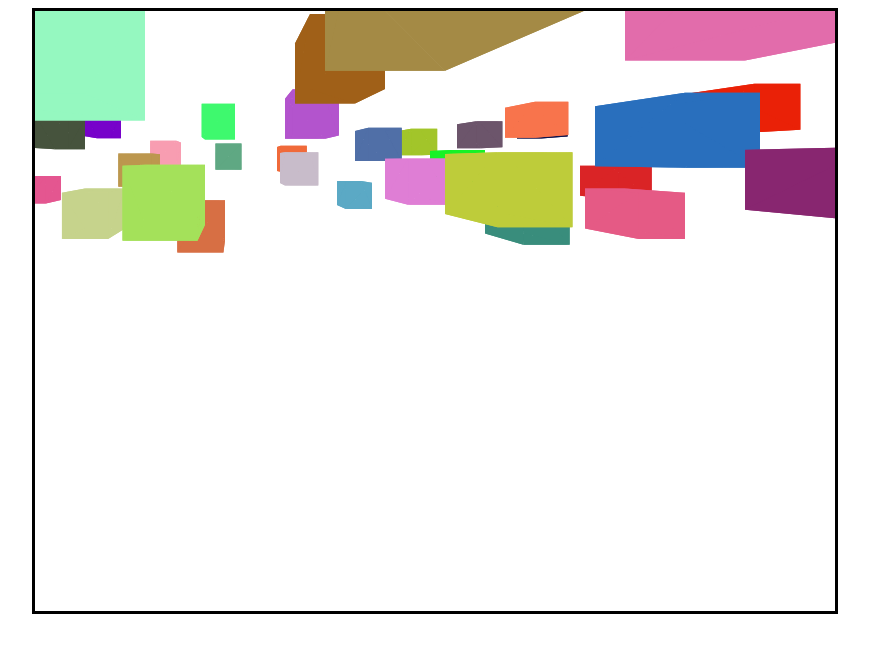
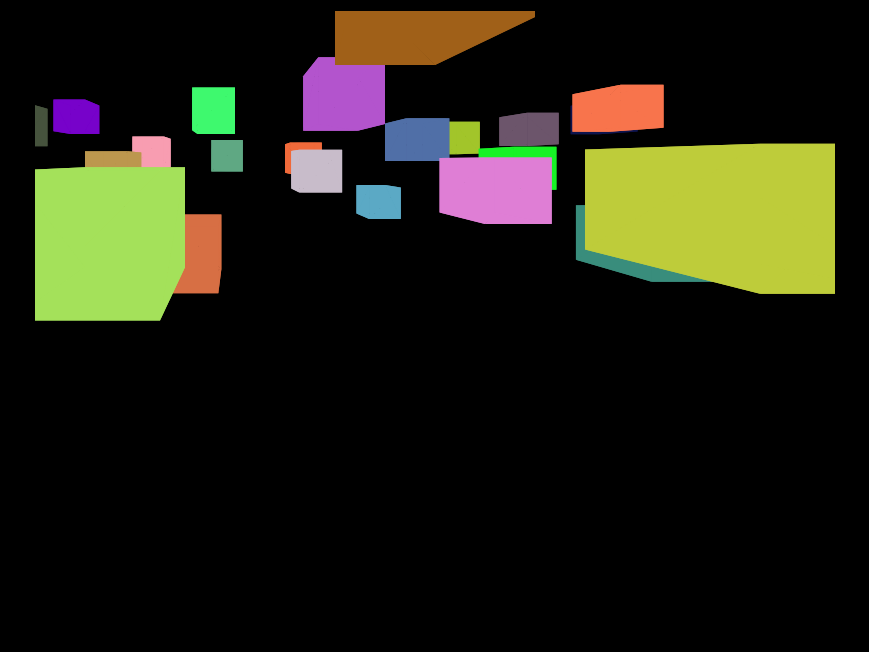
Before and after one commit to ricallinson/js3d, a plain HTML site: page index.html in a window 1280 px wide. Shown: the whole page, without its empty margins (205-1074 px from the left). Drawn offline with Linux system fonts and the light colour scheme.

Commit message:
Added css file

```diff
--- a/3d.js
+++ b/3d.js
@@ -38,9 +38,11 @@ cnv.width = height;
 cnv.height = width;
 
 var posX = 0;
+var posY = 0;
 var posZ = 0;
 var angle = 0;
-var left=false,right=false,up=false,down=false;
+var rotation = 0;
+var left=false,right=false,up=false,down=false,rise=false,fall=false,lookLeft=false,lookRight=false;
 document.body.addEventListener('keydown', function(e) {
   updateKeys(e.keyCode, true);
 });
@@ -62,27 +64,44 @@ function updateKeys(code,val) {
     case 40:
       down=val;
       break; //Down key
+    case 87:
+      rise=val;
+      break; //w key
+    case 83:
+      fall=val;
+      break; //s key
+    case 65:
+      lookLeft=val;
+      break; //a key
+    case 68:
+      lookRight=val;
+      break; //d key
+    default:
+      console.log(code);
   }
 }
 
 var positions = [];
-
+var pi = Math.PI;
 function update() {
-  // if(left) angle-=2;
-  // if(right) angle+=2;
   if(left) posX+=2;
   if(right) posX-=2;
-  if(up) posZ+=2;
-  if(down) posZ-=2;
+  if(up) posZ-=2;
+  if(down) posZ+=2;
+  if(rise) posY+=2;
+  if(fall) posY-=2;
+  if(lookLeft) rotation+=2;
+  if(lookRight) rotation-=2;
   positions = [];
-  var ang = angle * 0.0123;
-  var s = Math.sin(ang); // deltaX
-  var c = Math.cos(ang); // deltaY
+  var ang = rotation * 0.0123;
+  var s = Math.sin(ang);
+  var c = Math.cos(ang);
   var allPoints = [];
   var allTrngls = [];
   var allColors = [];
-  //        [                       X][         Y][              Z]
-  var mat = [c, 0, -s, (posX * 0.123), 0, 1, 0, 0, s, 0, c, 4 - (posZ * 0.123)];
+  //        [c      s              X][                      Y][s     c                   Z]
+  var mat = [c, 0, -s, (posX * 0.123), 0, 1, 0, (posY * 0.123), s, 0, c, (posZ * 0.123)];
+  console.log('X', posX, 'Y', posY, 'Z', posZ, 'R', rotation);
   ctx.clearRect(0, 0, height, width);
   for (var i = 0; i < cubes.length; i++) {
     allPoints.push(...cubes[i].points);
--- a/index.html
+++ b/index.html
@@ -2,6 +2,7 @@
 <html lang="en">
 <head>
 <meta name="viewport" content="width=device-width, user-scalable=no, initial-scale=1, maximum-scale=1, user-scalable=0" />
+<link rel="stylesheet" type="text/css" href="./main.css">
 </head>
 <body style="text-align: center;">
 <canvas id="cnv" style="border-style: solid;"></canvas>
--- /dev/null
+++ b/main.css
@@ -0,0 +1,3 @@
+body {
+	background-color: black;
+}
```
